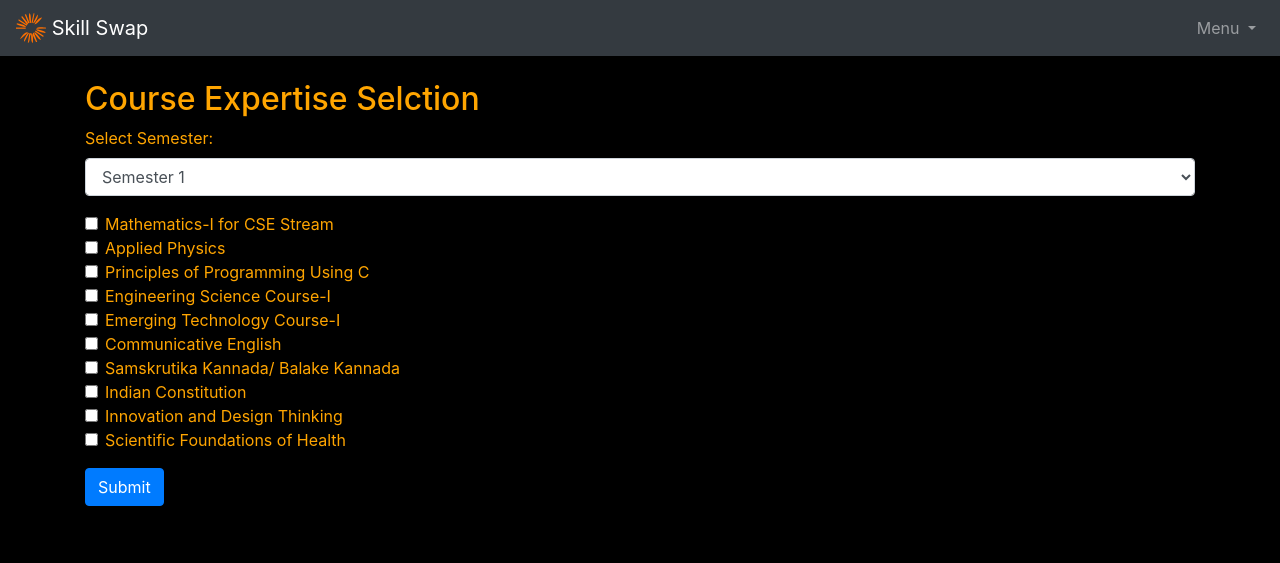
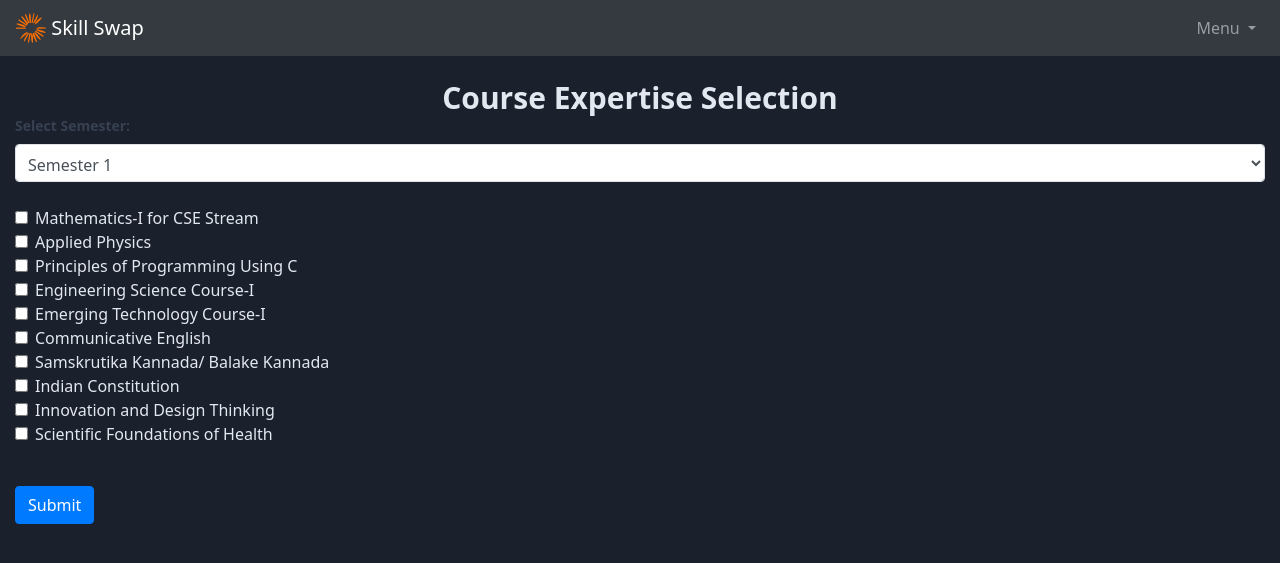
Before and after one commit to ANUJDWIVDI/skill_swap_2.0, a Flask app: page /choices_known in a window 1280 px wide. Shown: the top 563 px of the page. Run offline with Flask 3, Linux system fonts and the light colour scheme; some libraries are stand-ins or nearby versions.

Commit message:
researc h         down llapod upadfteaw

```diff
--- a/templates/choices_known.html
+++ b/templates/choices_known.html
@@ -6,11 +6,13 @@
     <title>Course Selection</title>
     <!-- Add Bootstrap CSS link -->
     <link href="https://stackpath.bootstrapcdn.com/bootstrap/4.5.2/css/bootstrap.min.css" rel="stylesheet">
+    <!-- Add Tailwind CSS link -->
+    <link href="https://cdn.jsdelivr.net/npm/tailwindcss@2.2.19/dist/tailwind.min.css" rel="stylesheet">
     <style>
         /* Custom orange and black theme */
         body {
-            background-color: black;
-            color: orange;
+            background-color: #1a202c; /* Gray background */
+            color: #e2e8f0; /* Light text color */
         }
         /* Styling for checkboxes */
         .form-check {
@@ -19,7 +21,6 @@
     </style>
 </head>
 <body>
-
     <!-- Navigation Bar with Dropdown Menu -->
     <nav class="navbar navbar-expand-lg navbar-dark bg-dark">
         <a class="navbar-brand" href="index.html">
@@ -46,11 +47,11 @@
     </nav>
 
     <div class="container mt-4">
-        <h2>Course Expertise Selction</h2>
+        <h2 class="text-3xl font-semibold text-center">Course Expertise Selection</h2>
         <form action="/save_form_c">
             <div class="form-group">
-                <label for="semester">Select Semester:</label>
-                <select class="form-control" id="semester">
+                <label for="semester" class="block text-gray-700 text-sm font-bold mb-2">Select Semester:</label>
+                <select class="form-control border border-gray-400 rounded p-2" id="semester">
                     <option value="1">Semester 1</option>
                     <option value="2">Semester 2</option>
                     <option value="3">Semester 3</option>
@@ -62,10 +63,10 @@
                     <!-- Add options for other semesters -->
                 </select>
             </div>
-            <div class="form-group" id="course-selection">
-                <!-- Courses for Semester 1 (You can dynamically update this with JavaScript) -->
+            <div class="form-group mt-4" id="course-selection">
+                <!-- Courses for the selected semester (dynamically updated with JavaScript) -->
             </div>
-            <button type="submit" class="btn btn-primary">Submit</button>
+            <button type="submit" class="btn btn-primary mt-4">Submit</button>
         </form>
     </div>
 
@@ -79,7 +80,7 @@
         const courseSelection = document.getElementById("course-selection");
         const semesterDropdown = document.getElementById("semester");
 
-    // Define course options for Semesters 3 to 8
+        // Define course options for different semesters
         const coursesBySemester = {
             "1": ["Mathematics-I for CSE Stream", "Applied Physics", "Principles of Programming Using C", "Engineering Science Course-I", "Emerging Technology Course-I", "Communicative English", "Samskrutika Kannada/ Balake Kannada", "Indian Constitution", "Innovation and Design Thinking", "Scientific Foundations of Health"],
             "2": ["Mathematics-II for CSE Stream", "Applied Chemistry for CSE Stream", "Computer-Aided Engineering Drawing", "Engineering Science Course-II", "Programming Language Course-II", "Emerging Technology Course-II", "Professional Writing Skills in English", "Communicative English", "Indian Constitution", "Samskrutika Kannada/ Balake Kannada", "Scientific Foundations of Health"],
@@ -101,8 +102,8 @@
                 const checkbox = document.createElement("div");
                 checkbox.innerHTML = `
                     <div class="form-check">
-                        <input type="checkbox" class="form-check-input" name="courses" value="${course}">
-                        <label class="form-check-label">${course}</label>
+                        <input type="checkbox" class="form-check-input" name="courses" value="${course}" id="${course.replace(/\s/g, '')}">
+                        <label class="form-check-label" for="${course.replace(/\s/g, '')}">${course}</label>
                     </div>
                 `;
                 courseSelection.appendChild(checkbox);
```
Also changed, not shown: templates/choices_to_learn.html (+13 -13 lines). Lines whose indentation alone changed are shown as unchanged.
